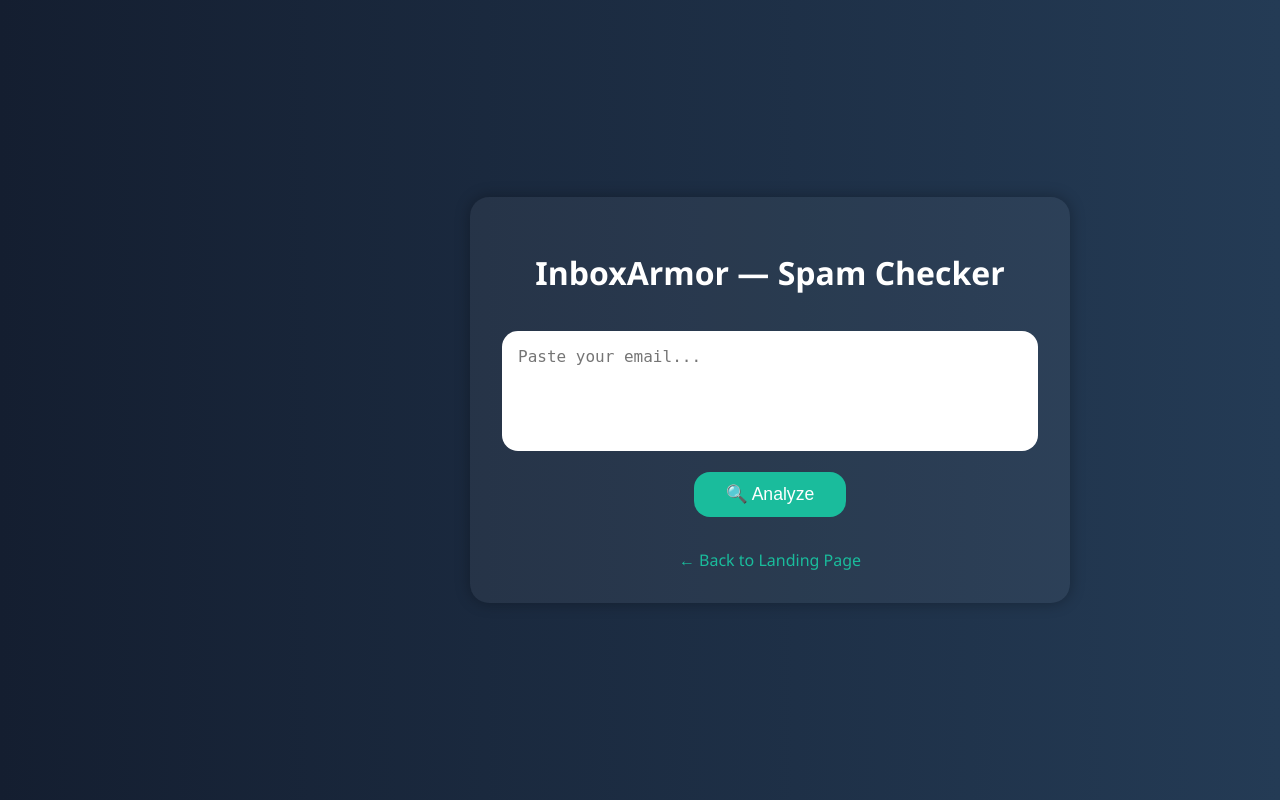
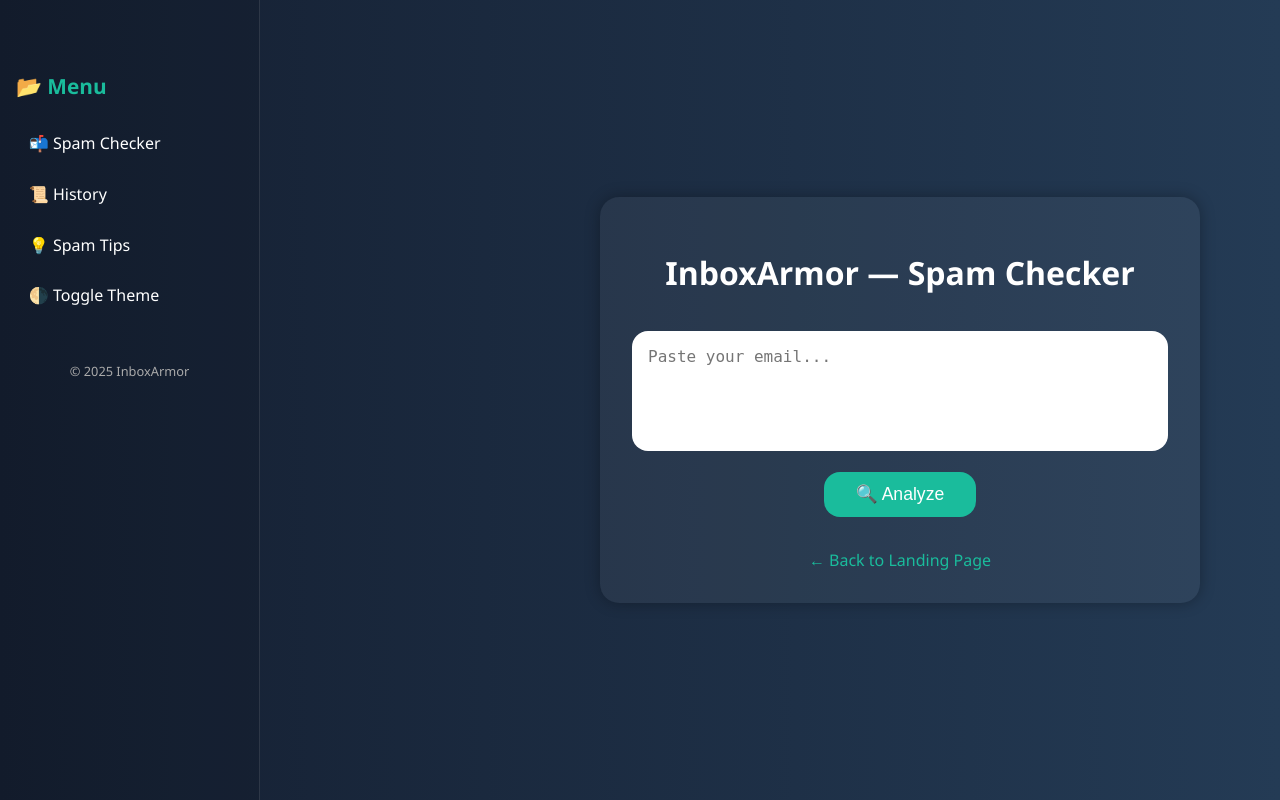
Before and after one commit to basak-anushka13/EmailSpamDetector, a Flask app: page /home in a window 1280 px wide. Run offline with Flask 3, Linux system fonts and the light colour scheme; parts of the project's set-up code (start-up, migrations or seed data) failed here and were passed over.

Commit message:
Update home.html

```diff
--- a/templates/home.html
+++ b/templates/home.html
@@ -186,15 +186,8 @@
 
     @media (min-width: 768px) {
   .sidebar {
+    transform: translateX(0) !important;
     position: relative;
-      }
-
-      .sidebar:not(.show) {
-        transform: translateX(-100%) !important;
-      }
-
-      .sidebar.show {
-        transform: translateX(0) !important;
   }
 
   .hamburger {
@@ -204,11 +197,8 @@
   .main {
     margin-left: 260px;
   }
+}
 
-      .sidebar:not(.show) ~ .main {
-        margin-left: 0;
-      }
-    }
   </style>
 </head>
 <body class="dark">
```
Lines whose indentation alone changed are shown as unchanged.
